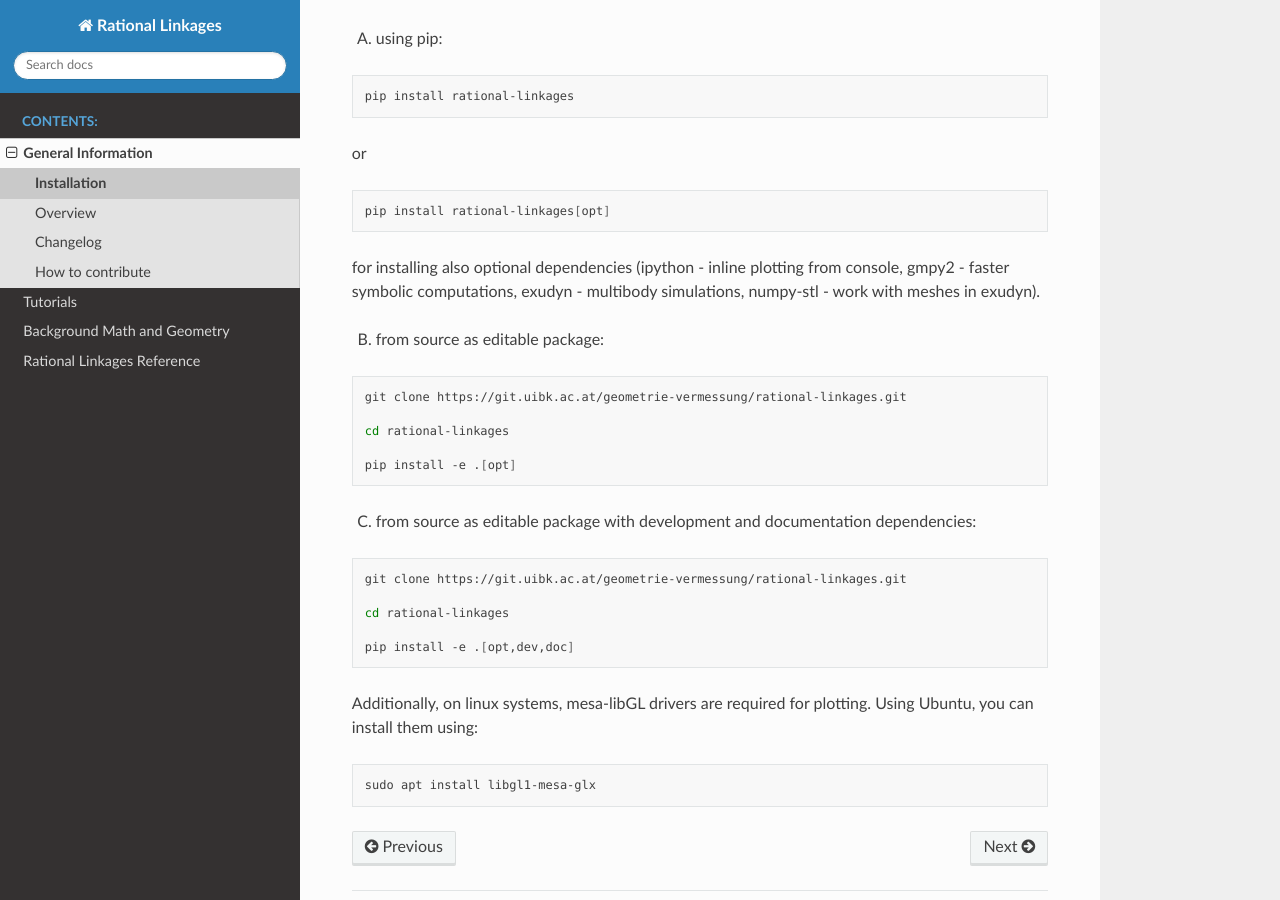
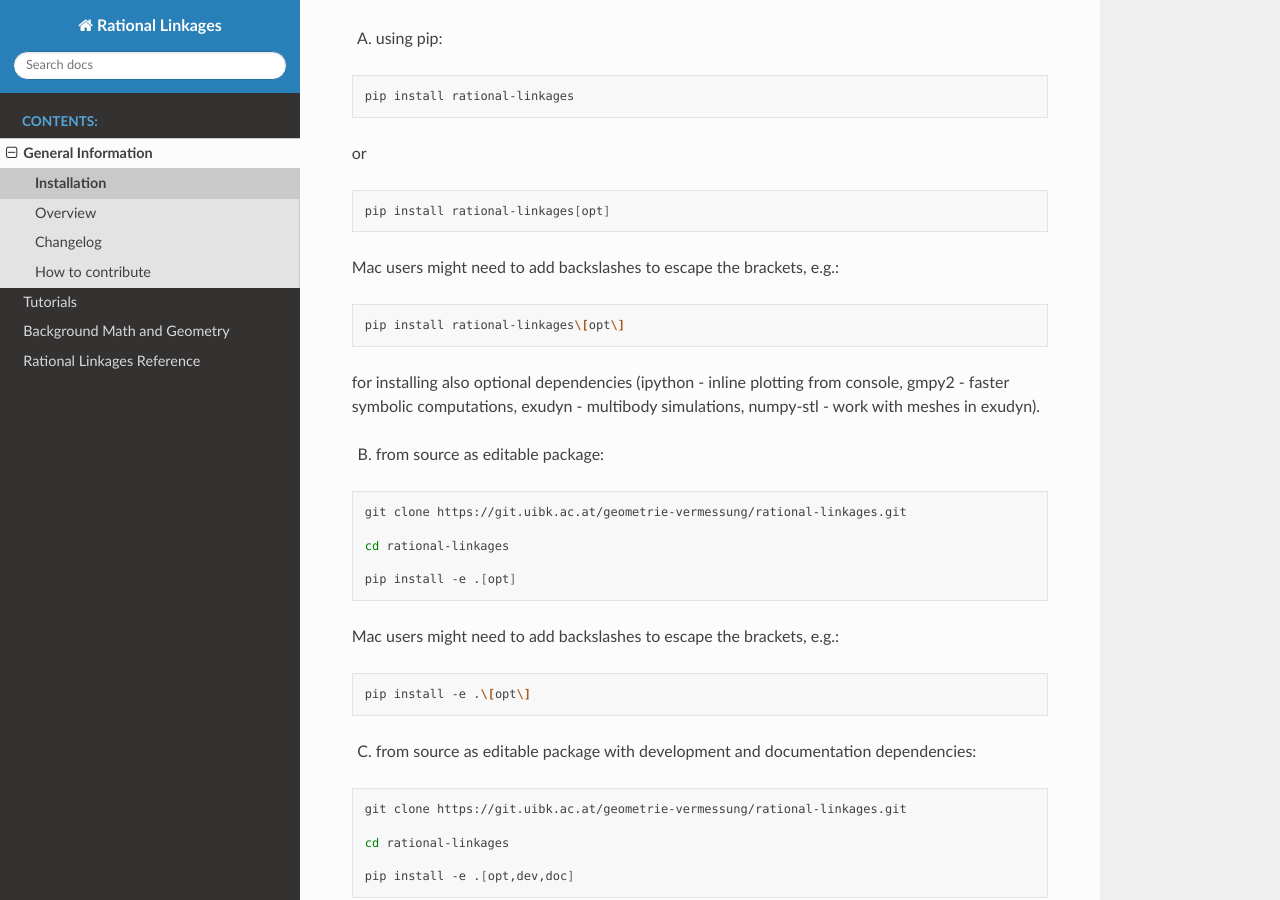
Before and after one commit to hucik14/rational-linkages, a Sphinx documentation site: the page built from docs/source/general/installation.rst, in a window 1280 px wide and 900 px high, scrolled down 301 px. Built offline with Sphinx 7.4.7 and the Read the Docs theme 3.1.0, drawn with Linux system fonts in a browser that asks for light colours.

Commit message:
macos install update

```diff
--- a/docs/source/general/installation.rst
+++ b/docs/source/general/installation.rst
@@ -23,6 +23,12 @@ or
 
     pip install rational-linkages[opt]
 
+Mac users might need to add backslashes to escape the brackets, e.g.:
+
+.. code-block:: bash
+
+    pip install rational-linkages\[opt\]
+
 for installing also optional dependencies (ipython - inline plotting from console,
 gmpy2 - faster symbolic computations, exudyn - multibody simulations, numpy-stl -
 work with meshes in exudyn).
@@ -36,6 +42,12 @@ B) from source as editable package:
     cd rational-linkages
 
     pip install -e .[opt]
+
+Mac users might need to add backslashes to escape the brackets, e.g.:
+
+.. code-block:: bash
+
+    pip install -e .\[opt\]
 
 C) from source as editable package with development and documentation dependencies:
 
```
Also changed, not shown: README.md (+8 -0 lines).
